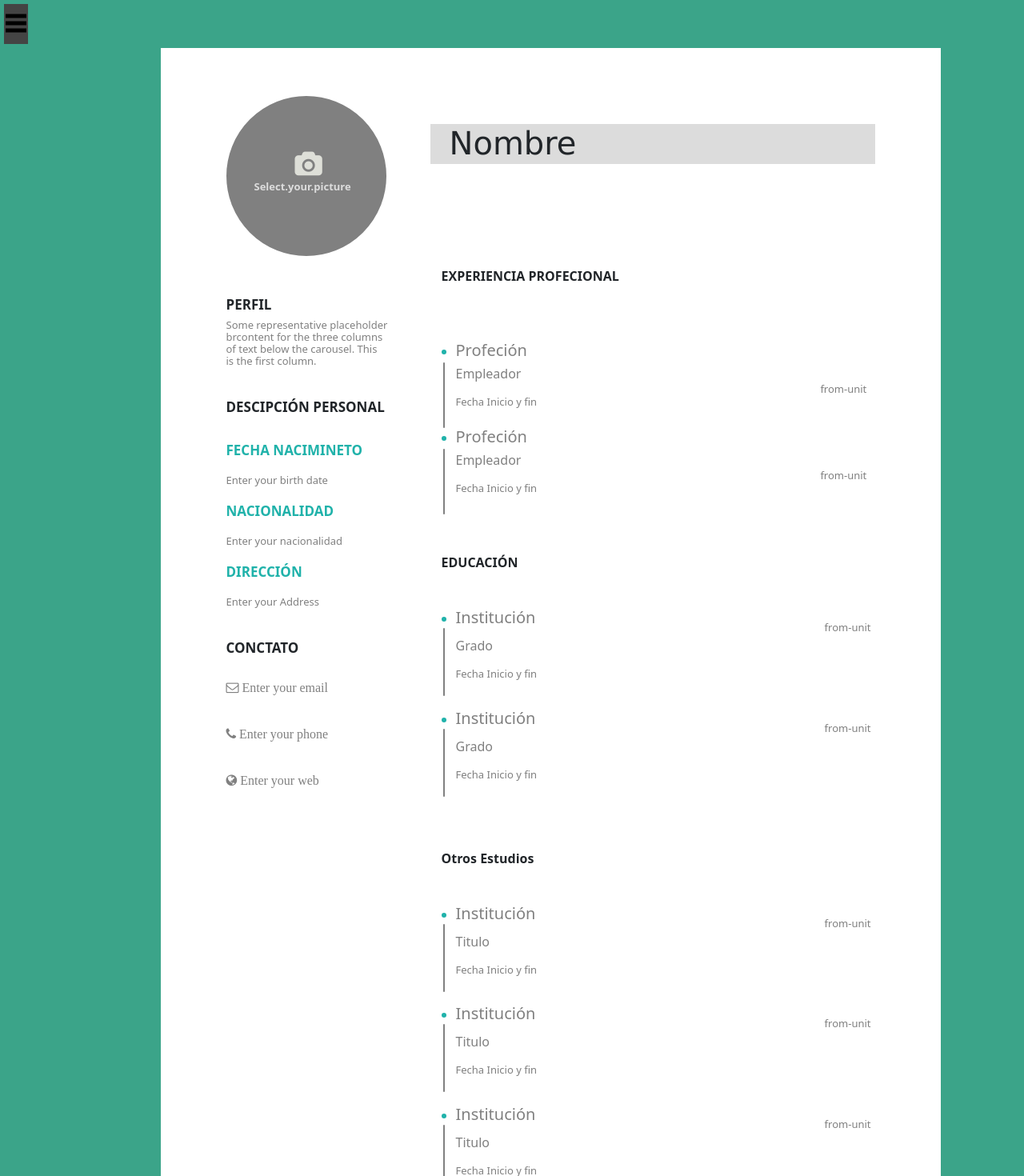
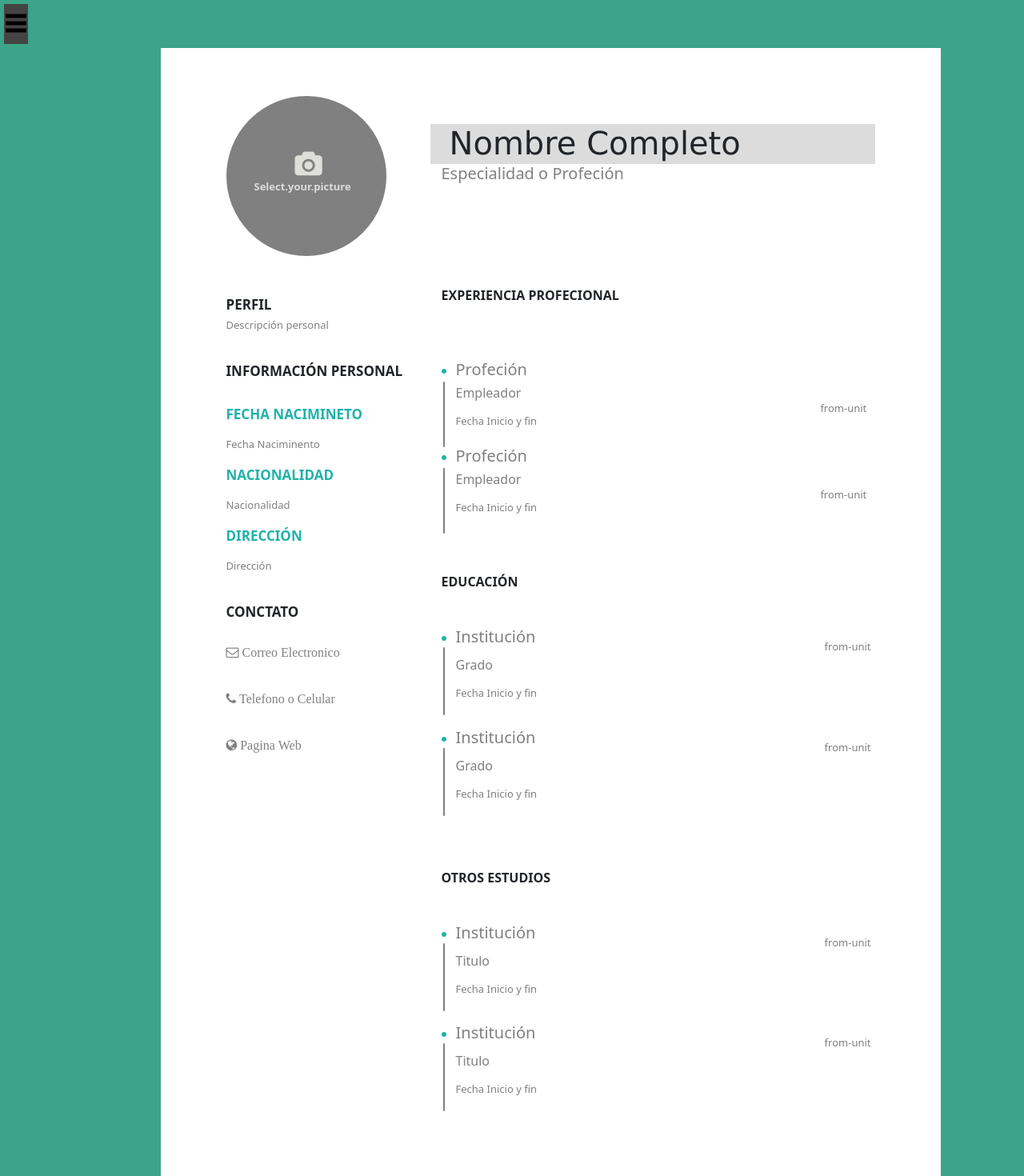
Before and after one commit to luisduv/resumen, a React (Create React App) app: page / in a window 1280 px wide. Shown: the top 1470 px of the page at 80% size. Built offline with nearby package versions, Linux system fonts and the light colour scheme.

Commit message:
Fachada actualizada

```diff
--- a/src/page/Pagina.js
+++ b/src/page/Pagina.js
@@ -16,7 +16,7 @@ export default class Pagina extends Component {
         super(props);
         this.state = {
 
-            fachada:true,
+            fachada: true,
             data: data,
             info: info,
             infootro: infootro,
@@ -80,11 +80,11 @@ export default class Pagina extends Component {
 
     openNav = () => {
         this.setState({ open: true })
-        if(this.state.form.name==null && this.state.form.BirthDate==null && this.state.form.profile==null && this.state.form.nacionalidad==null && this.state.form.address==null   ){
+        /*  if(this.state.form.name==null && this.state.form.BirthDate==null && this.state.form.profile==null && this.state.form.nacionalidad==null && this.state.form.address==null){
              {this.setState({fachada:true})}
          }else{
              {this.setState({fachada:false})}
-        }
+         } */
     }
 
     closeNav = () => {
@@ -284,7 +284,7 @@ export default class Pagina extends Component {
                             <form id="formulario" autocomplete="off" className="form-control">
 
                                 <label htmlFor="name" className='letraBlanco'>Nombre</label><br></br>
-                                <input onChange={this.handleChange} autocomplete="off"  value={this.state.form.name} name="name" id="name" className="form-control  form-control-sm input" placeholder="Nombre" type="text"></input>
+                                <input onChange={this.handleChange} autocomplete="off" value={this.state.form.name} name="name" id="name" className="form-control  form-control-sm input" placeholder="Nombre" type="text"></input>
 
                                 <label htmlFor="BirthDate" className='letraBlanco'>Fecha Nacimineto</label><br></br>
                                 <input data-date-format="dd/mm/yyyy" onChange={this.handleChange} autocomplete="off" value={this.state.form.BirthDate} name="BirthDate" id="BirthDate" className="form-control  form-control-sm input" placeholder="fecha Nacimineto" type="date"></input>
@@ -456,7 +456,7 @@ export default class Pagina extends Component {
                         </a>
                     </nav>
                 </div>
-                {   this.state.fachada ? <Fachada data={this.state}/>:
+                {/*  {   this.state.fachada ? <Fachada data={this.state}/>: */}
                 <div className={'row ' + (this.state.open ? claseopen : claseclose)} id="fill" >
                     <div className='col-md-3'>
                         <div id="circulo" >
@@ -468,54 +468,121 @@ export default class Pagina extends Component {
 
                         <br></br><br></br>
                         <b className="letrasmal letra2 letra tamano"><b className="tamano">PERFIL</b> </b><br></br>
-                            <p id="pprofile" className="parrafo colorgris letra letrasmal divicionletra120"> {this.state.form.profile}{/* Some representative placeholder <br></br>brcontent for the three columns<br></br> of text below the carousel. This<br></br> is the first column. */}</p><br></br>
+                        <p id="pprofile" className="parrafo colorgris letra letrasmal divicionletra120"> {this.state.form.profile || "Descripción personal"}{/* Some representative placeholder <br></br>brcontent for the three columns<br></br> of text below the carousel. This<br></br> is the first column. */}</p><br></br>
 
-                            <b className="letrasmal letra tamano"><b className="tamano">DESCIPCIÓN PERSONAL</b></b><br></br><br></br>
+                        <b className="letrasmal letra tamano"><b className="tamano">INFORMACIÓN PERSONAL</b></b><br></br><br></br>
 
                         <h5 className="colorazul  letra "><b className="tamano">FECHA NACIMINETO</b></h5>
-                            <label data-date-format="dd-mm-yyyy" className="letra colorgris letrasmal divicionletra120" > {this.state.form.BirthDate}{/* Enter your birth date */}</label>
+                        <label data-date-format="dd-mm-yyyy" className="letra colorgris letrasmal divicionletra120" > {this.state.form.BirthDate || "Fecha Naciminento"}{/* Enter your birth date */}</label>
 
                         <h5 className="colorazul  letra"><b className="tamano">NACIONALIDAD</b> </h5>
-                            <label className="letra colorgris letrasmal divicionletra120 parrafo" > {this.state.form.nacionalidad}{/* Enter your nacionalidad */}</label>
+                        <label className="letra colorgris letrasmal divicionletra120 parrafo" > {this.state.form.nacionalidad || "Nacionalidad "}{/* Enter your nacionalidad */}</label>
 
                         <h5 className="letra colorazul "><b className="tamano"> DIRECCIÓN</b></h5>
-                            <label className="letra colorgris letrasmal divicionletra120 parrafo"> {this.state.form.address}{/* Enter your Address */}</label>
+                        <label className="letra colorgris letrasmal divicionletra120 parrafo"> {this.state.form.address || "Dirección"}{/* Enter your Address */}</label>
 
                         <br></br><br></br>
                         <b className="letra letrasmal"><b className="tamano">CONCTATO</b> </b><br></br><br></br>
-                            <label className="colorgris letra fa fa-envelope-o letrasmal divicionletra120 parrafo"> {this.state.form.email} {/* Enter your email */}</label><br></br><br></br>
-                            <label className="colorgris letra  fa fa-phone letrasmal divicionletra120 parrafo"> {this.state.form.phone}{/* Enter your phone */}</label><br></br><br></br>
-                            <label className="colorgris letra  fa fa-globe letrasmal divicionletra120 parrafo"> {this.state.form.address2}{/* Enter your Address */}</label>
+                        <label className="colorgris letra fa fa-envelope-o letrasmal divicionletra120 parrafo"> {this.state.form.email || "Correo Electronico"} {/* Enter your email */}</label><br></br><br></br>
+                        <label className="colorgris letra  fa fa-phone letrasmal divicionletra120 parrafo"> {this.state.form.phone || "Telefono o Celular"}{/* Enter your phone */}</label><br></br><br></br>
+                        <label className="colorgris letra  fa fa-globe letrasmal divicionletra120 parrafo"> {this.state.form.address2 || "Pagina Web"}{/* Enter your Address */}</label>
                         <br></br><br></br><br></br><br></br><br></br><br></br><br></br><br></br><br></br><br></br>
                     </div>
 
                     <div className='col-md-6 '>
 
                         <div className='derech'>
-                                <div className="container fluid letra2 cabeceraderecha" ><h1 className="inputnombre">{this.state.form.name}{/* Luis Paulino */}</h1></div>
-                                <h5 className="letra2 colorgris parrafo">{this.state.form.especialidad}</h5><br></br><br></br><br></br><br></br><br></br>
+                            <div className="container fluid letra2 cabeceraderecha" ><h1 className="inputnombre">{this.state.form.name || 'Nombre Completo'}{/* Luis Paulino */}</h1></div>
+                            <h5 className="letra2 colorgris parrafo">{this.state.form.especialidad || "Especialidad o Profeción"}</h5><br></br><br></br><br></br><br></br><br></br>
 
                             <div>
                                 <b className="letralarge letra2"> <b>EXPERIENCIA PROFECIONAL</b></b><br></br><br></br>
                                 <div>
-                                        <Secciones data={this.state.data} />
+                                    {this.state.data == "" ? <div>
+                                        <ul className="ul">
+                                            <li className="colorazul parrafo"><h5 className="colorgris">Profeción</h5></li>
+                                            <div className="linea"></div>
+                                            <div className="divicionletra120">
+                                                <label className="colorgris normal">Empleador</label>
+                                                <label className="letrapequenaderecha">from-unit</label><br></br>
+                                                <p className="colorgris letrapequena2 parrafo">Fecha Inicio y fin</p>
+                                                <br></br><br></br>
                                             </div>
+                                        </ul>
+                                        <ul className="ul">
+                                            <li className="colorazul parrafo"><h5 className="colorgris">Profeción</h5></li>
+                                            <div className="linea"></div>
+                                            <div className="divicionletra120">
+                                                <label className="colorgris normal">Empleador</label>
+                                                <label className="letrapequenaderecha">from-unit</label><br></br>
+                                                <p className="colorgris letrapequena2 parrafo">Fecha Inicio y fin</p>
+                                                <br></br><br></br>
+                                            </div>
+                                        </ul>
+                                    </div> : <Secciones data={this.state.data} />}
+                                </div>
+
+
 
                                 <br></br>
                                 <div className="edu">
                                     <b className="letralarge letra2"><b>EDUCACIÓN</b></b>
-                                        <Seccionesedu data={this.state.info} />
+                                    {this.state.info == "" ?
+                                        <div>
+                                            <ul className="ul margen10">
+                                                <div className="linea2"></div>
+                                                <li className="colorazul"><h5 className="colorgris">Institución</h5></li>
+                                                <div className="cuboedu">
+                                                    <label className="letrapequenaabajo ">from-unit</label>
+                                                    <p className="parrafo colorgris">Grado</p>
+                                                    <p className="colorgris letrapequena2 parrafo">Fecha Inicio y fin</p>
+                                                    <br></br><br></br>
+                                                </div>
+                                            </ul>
+                                            <ul className="ul margen10">
+                                                <div className="linea2"></div>
+                                                <li className="colorazul"><h5 className="colorgris">Institución</h5></li>
+                                                <div className="cuboedu">
+                                                    <label className="letrapequenaabajo ">from-unit</label>
+                                                    <p className="parrafo colorgris">Grado</p>
+                                                    <p className="colorgris letrapequena2 parrafo">Fecha Inicio y fin</p>
+                                                    <br></br><br></br>
+                                                </div>
+                                            </ul>
+                                        </div> : <Seccionesedu data={this.state.info} />}
                                 </div>
 
                                 <br></br>
                                 <div className="edu">
                                     <b className="letralarge letra2"><b>OTROS ESTUDIOS</b></b>
-                                        <Seccionesotro data={this.state.infootro} />
+                                    {this.state.infootro == "" ?
+                                        <div>
+                                            <ul className="ul margen10">
+                                                <div className="linea2"></div>
+                                                <li className="colorazul"><h5 className="colorgris">Institución</h5></li>
+                                                <div className="cuboedu">
+                                                    <label className="letrapequenaabajo ">from-unit</label>
+                                                    <p className="parrafo colorgris">Titulo</p>
+                                                    <p className="colorgris letrapequena2 parrafo">Fecha Inicio y fin</p>
+                                                    <br></br><br></br>
+                                                </div>
+                                            </ul>
+                                            <ul className="ul margen10">
+                                                <div className="linea2"></div>
+                                                <li className="colorazul"><h5 className="colorgris">Institución</h5></li>
+                                                <div className="cuboedu">
+                                                    <label className="letrapequenaabajo ">from-unit</label>
+                                                    <p className="parrafo colorgris">Titulo</p>
+                                                    <p className="colorgris letrapequena2 parrafo">Fecha Inicio y fin</p>
+                                                    <br></br><br></br>
+                                                </div>
+                                            </ul>
+                                        </div> : <Seccionesotro data={this.state.infootro} />}
                                 </div>
                             </div>
                         </div>
                     </div>
-                    </div>}
+                </div>
             </div >
         )
     }
--- a/src/secciones/Secciones.js
+++ b/src/secciones/Secciones.js
@@ -1,9 +1,9 @@
 
 
-export function Secciones({ data}){
-    return data.map((e) => (
+export function Secciones({ data} ) {
+    return data.map((e) =>  (
         <ul className="ul">
-            <li className="colorazul parrafo"><h5 className="colorgris">{e.profecionPrueba }</h5></li>
+            <li className="colorazul parrafo"><h5 className="colorgris">{e.profecionPrueba}</h5></li>
             <div className="linea"></div>
             <div className="divicionletra120">
                 <label className="colorgris normal">{e.empleador }</label>
--- a/src/secciones/Secionesedu.js
+++ b/src/secciones/Secionesedu.js
@@ -3,11 +3,11 @@ export function Seccionesedu({ data }) {
     return data.map((e) => (
         <ul className="ul margen10">
             <div className="linea2"></div>
-            <li className="colorazul"><h5 className="colorgris">{e.institucion}</h5></li>
+            <li className="colorazul"><h5 className="colorgris">{e.institucion }</h5></li>
             <div className="cuboedu">
                 <label className="letrapequenaabajo ">from-unit</label>
-                <p className="parrafo colorgris"> {e.education}</p>
-                <p className="colorgris letrapequena2 parrafo">{e.fechainicioedu + " - " + e.fechafinedu}</p>
+                <p className="parrafo colorgris"> {e.education }</p>
+                <p className="colorgris letrapequena2 parrafo">{e.fechainicioedu  + " - " + e.fechafinedu }</p>
                 <br></br><br></br>
             </div>
         </ul>
```
Lines whose indentation alone changed are shown as unchanged.
